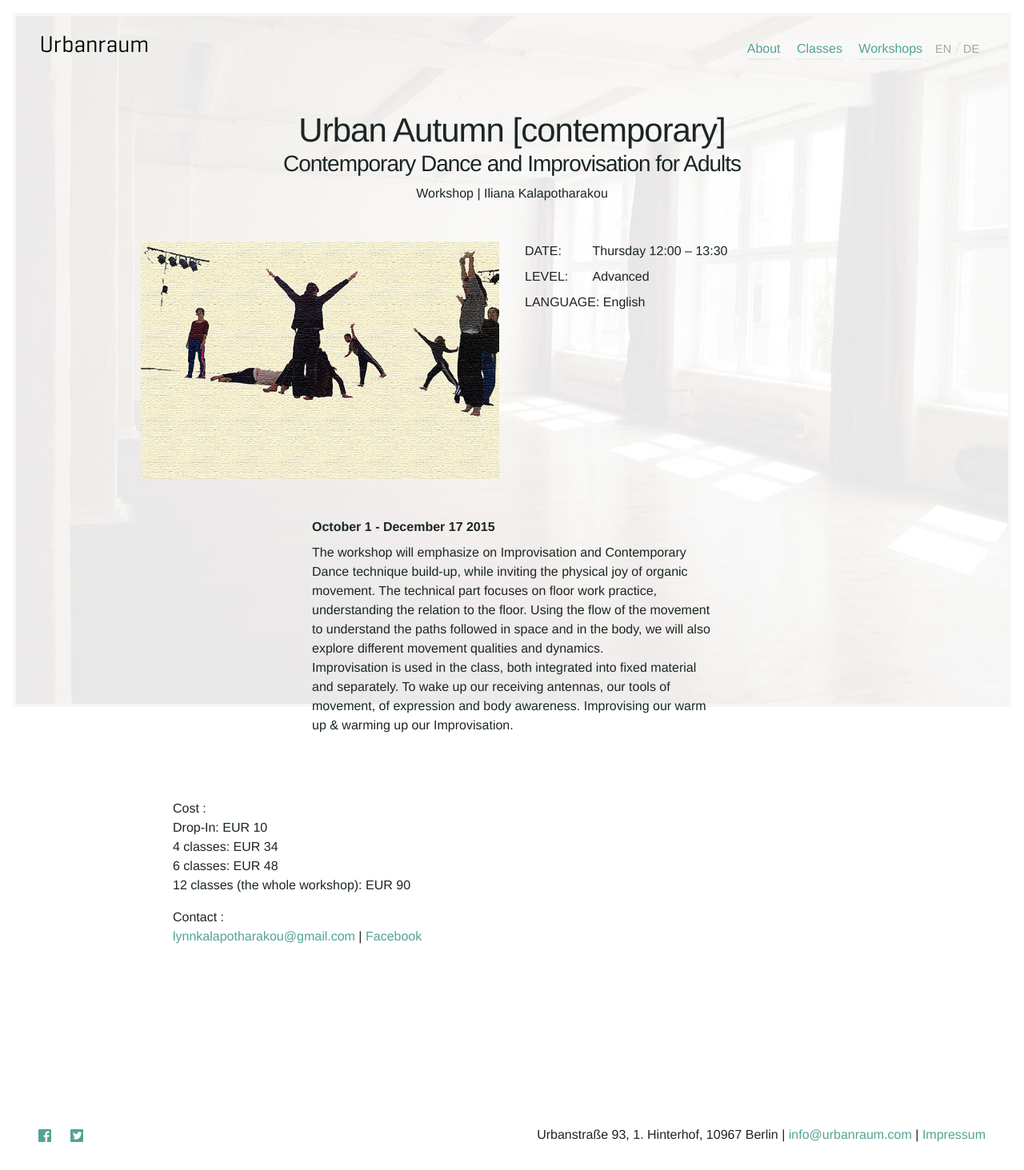
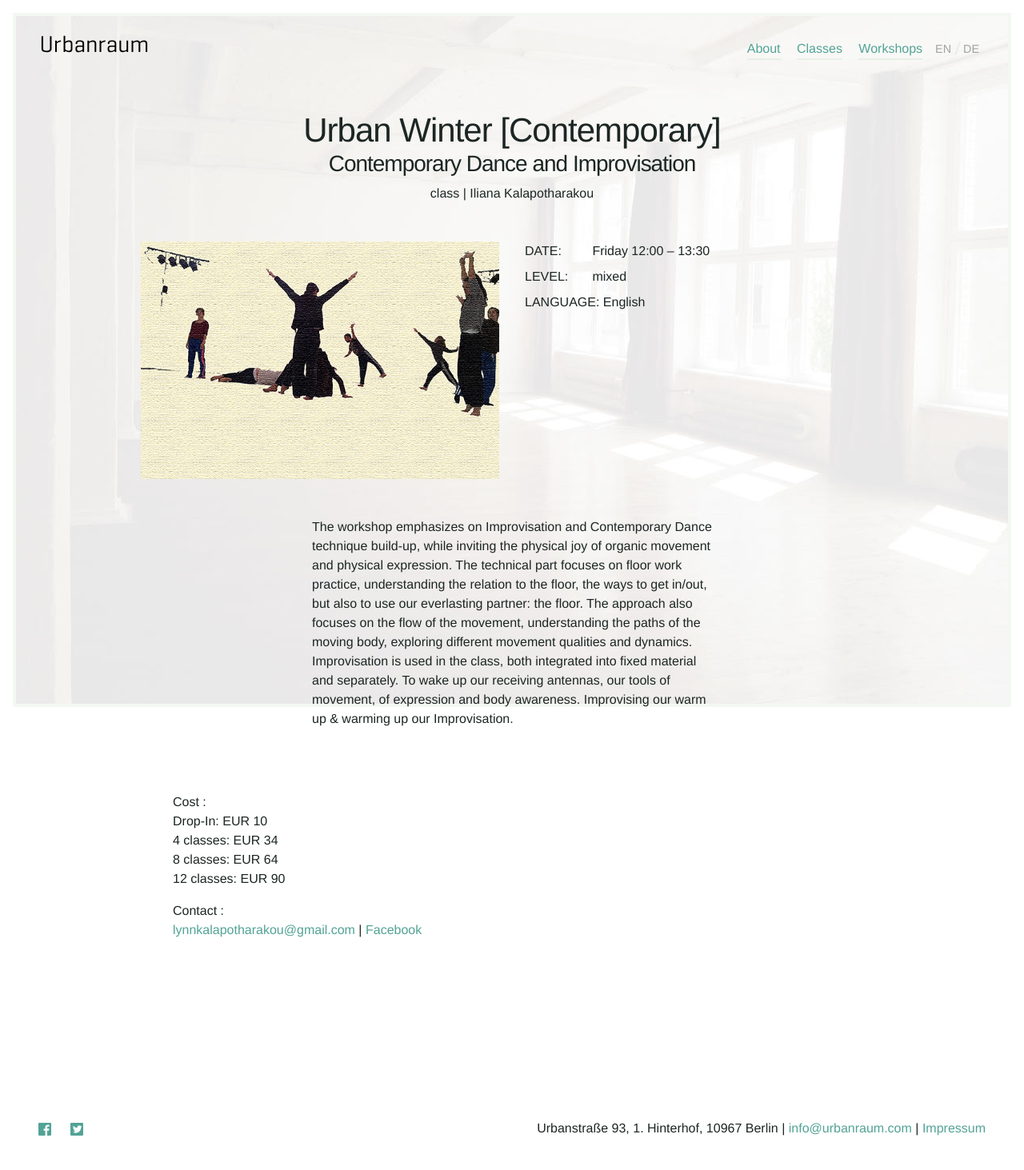
Before and after one commit to Kriesse/urbanraum, a Jekyll site: the page built from _classes/urban-autumn.md, in a window 1280 px wide. Shown: the whole page at 80% size. Built offline with Jekyll 4.4.1, drawn with Linux system fonts in a browser that asks for light colours; nearby versions of some CDN libraries.

Commit message:
Update urban-autumn.md
Aktualisierung 2016

```diff
--- a/_classes/urban-autumn.md
+++ b/_classes/urban-autumn.md
@@ -1,31 +1,31 @@
 ---
-title_en:  "Urban Autumn [contemporary]"
-title_de:  "Urban Autumn [contemporary]"
+title_en:  "Urban Winter [Contemporary]"
+title_de:  "Urban Autumn [Contemporary]"
 
-subtitle_en: "Contemporary Dance and Improvisation for Adults"
+subtitle_en: "Contemporary Dance and Improvisation"
 subtitle_de: "Zeitgenössischer Tanz und Improvisation für Erwachsense"
 
-type_en: "Workshop"
-type_de: "Workshop"
+type_en: "class"
+type_de: "Unterricht"
 
-level_en: "Advanced"
-level_de: "Fortgeschritten"
+level_en: "mixed"
+level_de: "mixed"
 
 price_en: "
 Drop-In: EUR 10 <br>
 4 classes: EUR 34 <br>
-6 classes: EUR 48 <br>
-12 classes (the whole workshop): EUR 90
+8 classes: EUR 64 <br>
+12 classes: EUR 90
 "
 price_de: "
 Drop-In: 10 EUR <br>
 4 Stunden: 34 EUR <br>
-6 Stunden: 48 EUR <br>
-12 Stunden (ganzer Kurs): 90 EUR
+8 Stunden: 64 EUR <br>
+12 Stunden : 90 EUR
 "
 
-weekday_en: "Thursday"
-weekday_de: "Donnerstag"
+weekday_en: "Friday"
+weekday_de: "Freitag"
 
 time: "12pm"
 
@@ -36,21 +36,26 @@ language_de: "Englisch"
 
 description_en: "
 <p>
-  <b>October 1 - December 17 2015</b>
+
 </p>
 <p>
-The workshop will emphasize on Improvisation and Contemporary Dance technique build-up, while inviting the physical joy of organic movement. The technical part focuses on floor work practice, understanding the relation to the floor. Using the flow of the movement to understand the paths followed in space and in the body, we will also explore different movement qualities and dynamics.<br>
-Improvisation is used in the class, both integrated into fixed material and separately. To wake up our receiving antennas, our tools of movement, of expression and body awareness. Improvising our warm up & warming up our Improvisation.
+The workshop emphasizes on Improvisation and Contemporary Dance technique build-up, while inviting the physical joy of organic movement  and physical expression. The technical part focuses on floor work practice, understanding the relation to the floor, the ways to get in/out, but also to use our everlasting partner: the floor. The approach also focuses on the flow of the movement, understanding the paths of the moving body, exploring different movement qualities and dynamics.
+
+Improvisation is used in the class, both integrated into fixed material and separately. To wake up our receiving antennas, our tools of movement, of expression and body awareness.
+
+Improvising our warm up & warming up our Improvisation.
 </p>
 "
 
 description_de: "
 <p>
-  <b>Vom 1. Oktober bis 17. Dezember 2015</b>
 </p>
 <p>
-The workshop will emphasize on Improvisation and Contemporary Dance technique build-up, while inviting the physical joy of organic movement. The technical part focuses on floor work practice, understanding the relation to the floor. Using the flow of the movement to understand the paths followed in space and in the body, we will also explore different movement qualities and dynamics.<br>
-Improvisation is used in the class, both integrated into fixed material and separately. To wake up our receiving antennas, our tools of movement, of expression and body awareness. Improvising our warm up & warming up our Improvisation.
+The workshop emphasizes on Improvisation and Contemporary Dance technique build-up, while inviting the physical joy of organic movement  and physical expression. The technical part focuses on floor work practice, understanding the relation to the floor, the ways to get in/out, but also to use our everlasting partner: the floor. The approach also focuses on the flow of the movement, understanding the paths of the moving body, exploring different movement qualities and dynamics.
+
+Improvisation is used in the class, both integrated into fixed material and separately. To wake up our receiving antennas, our tools of movement, of expression and body awareness.
+
+Improvising our warm up & warming up our Improvisation.
 </p>
 "
 
```
